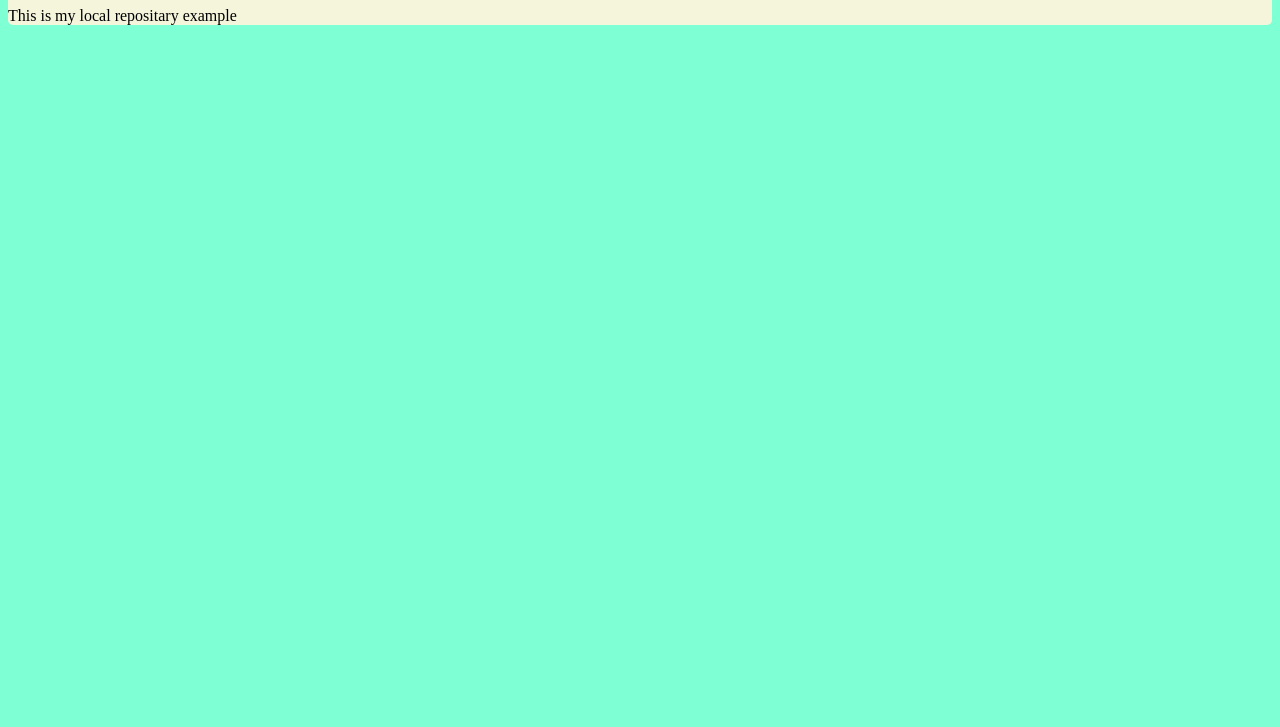
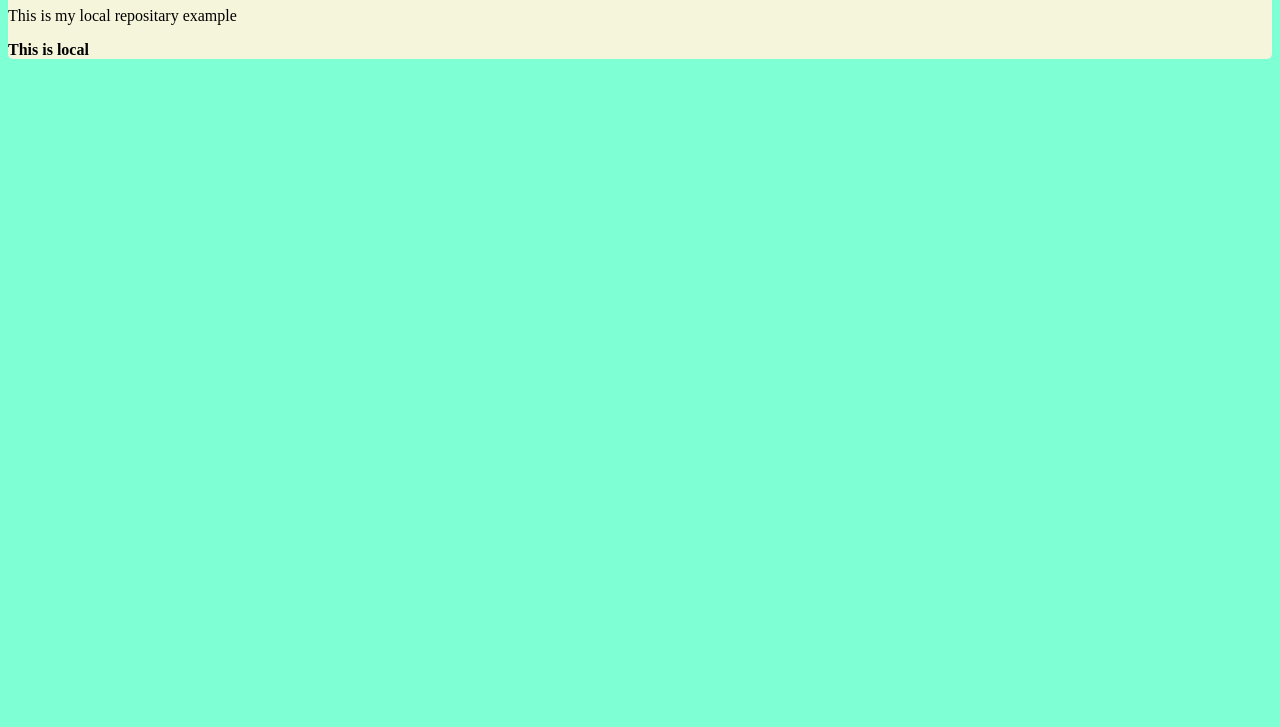
Before and after one commit to muskansingh73/LocalFolder, a plain HTML site: page index.html in a window 1280 px wide. Shown: the part 73-800 px from the top of the page. Drawn offline with Linux system fonts and the light colour scheme.

Commit message:
Add new files for initialization

```diff
--- a/index.html
+++ b/index.html
@@ -10,6 +10,7 @@
     <div class="form">
         <h1>197 MUSKAN</h1>
         <p>This is my local repositary example</p>
+        <b>This is local</b>
 
     </div>
 </body>
```
